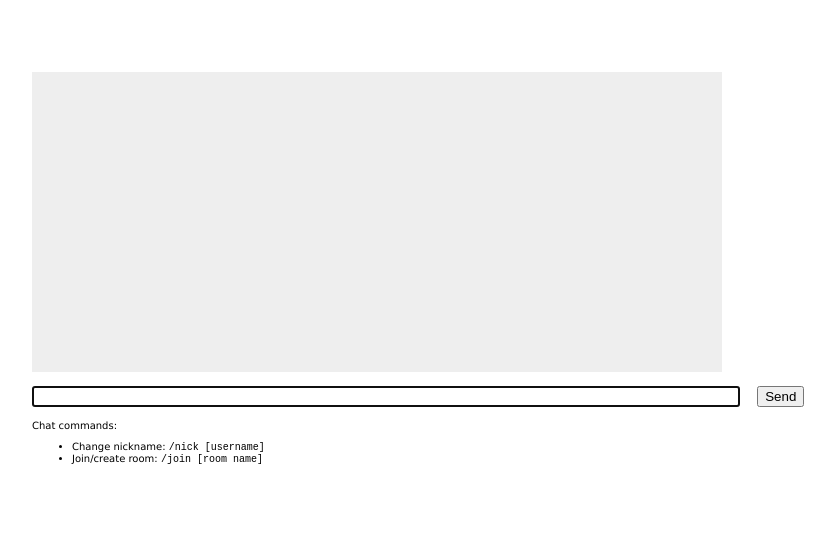
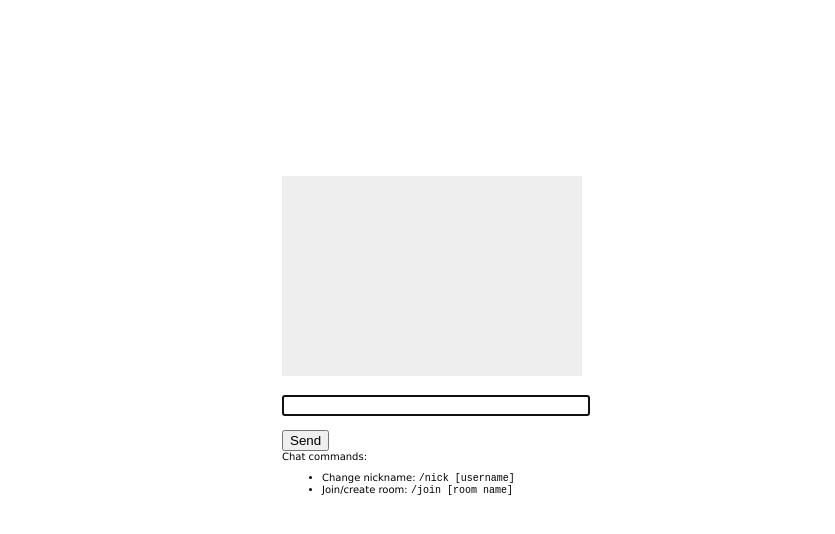
Before and after one commit to julzelements/chatrooms, a website: page public/index.html in a window 1280 px wide. Shown: the whole page, without its empty margins (208-1043 px from the left). Drawn offline with nearby package versions, Linux system fonts and the light colour scheme; no server answers.

Commit message:
Styling changes to make it easier to debug on mulitple small windows

```diff
--- a/public/stylesheets/style.css
+++ b/public/stylesheets/style.css
@@ -1,6 +1,6 @@
 body {
     padding: 50px;
-    font: 14px "Lucinda Grande", Helvetica, Arial, sans-serif;
+    font: 18px "Lucinda Grande", Helvetica, Arial, sans-serif;
 }
 
 a {
@@ -8,7 +8,7 @@ a {
 }
 
 #content {
-    width: 800px;
+    width: 300px;
     margin-left: auto;
     margin-right: auto;
 }
@@ -19,8 +19,8 @@ a {
 }
 
 #messages {
-    width: 690px;
-    height: 300px;
+    width: 300px;
+    height: 200px;
     overflow: auto;
     background-color: #eee;
     margin-bottom: 1em;
@@ -29,8 +29,8 @@ a {
 
 #room-list {
     float: right;
-    width: 100px;
-    height: 300px;
+    width: 300px;
+    height: 100px;
     overflow: auto;
 }
 
@@ -43,7 +43,7 @@ a {
 }
 
 #send-message {
-    width: 700px;
+    width: 300px;
     margin-bottom: 1em;
     margin-right: 1em;
 }
```
